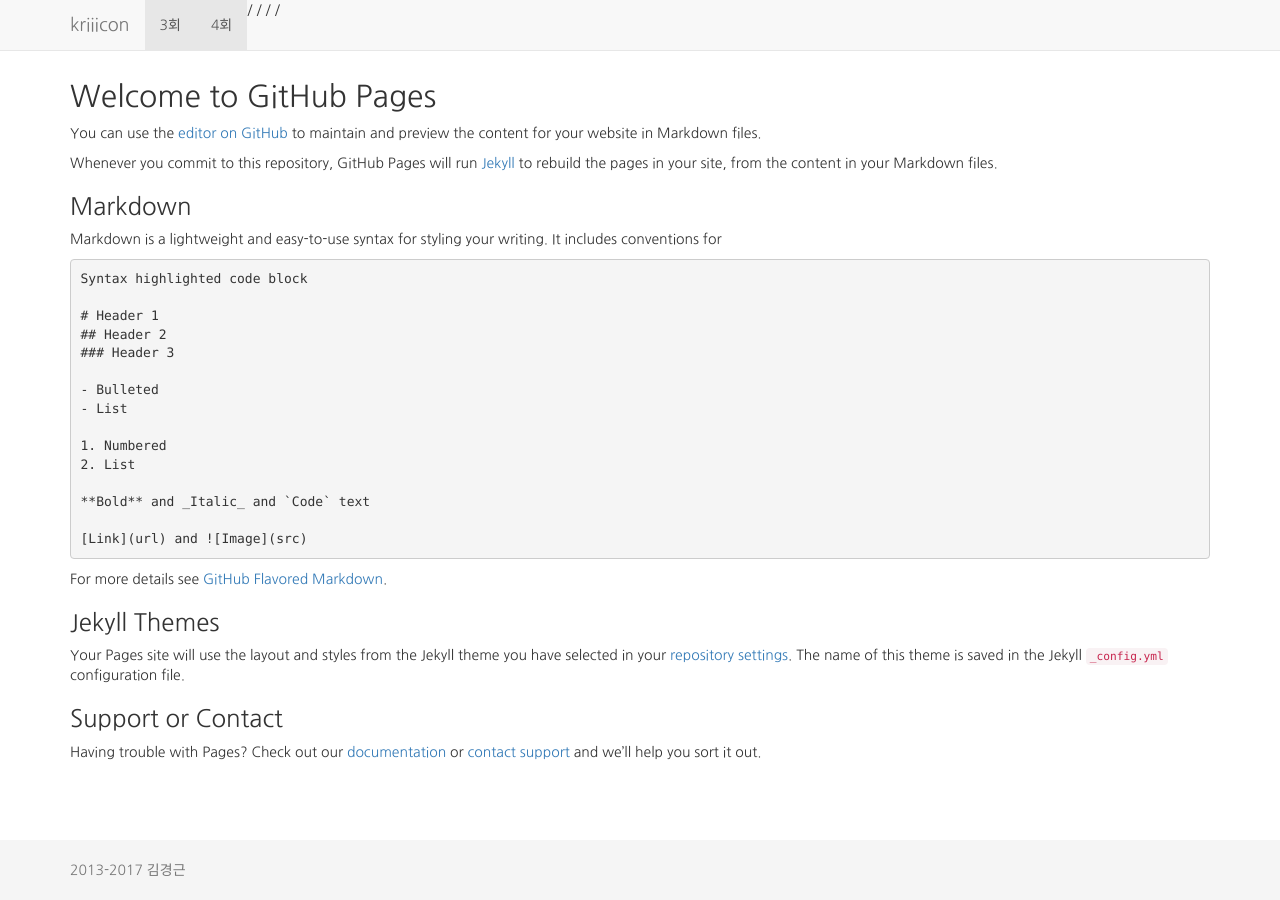
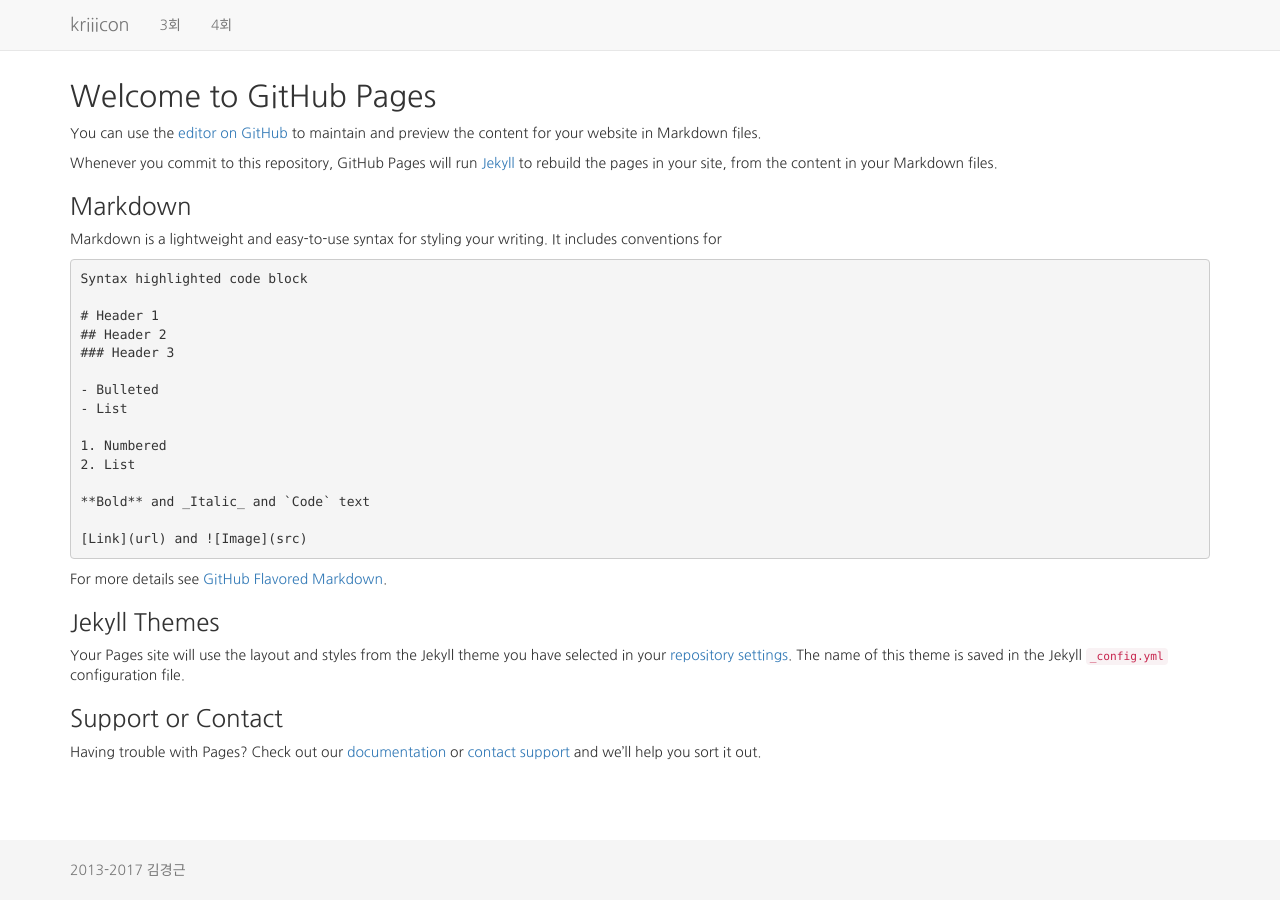
Before and after one commit to ojuz/kriiicon, a Jekyll site: the page built from index.md, in a window 1280 px wide. Built offline with Jekyll 4.4.1, drawn with Linux system fonts in a browser that asks for light colours; nearby versions of some CDN libraries; our own code applies the rules of GitHub Pages for plain Markdown files.

Commit message:
entry link & append

```diff
--- a/_layouts/default.html
+++ b/_layouts/default.html
@@ -46,12 +46,10 @@
           <ul class="nav navbar-nav">
             {% assign entries = "3|4" | split:"|" %}
             {% for entry in entries %}
-            {{ page.url }}
-            {{ "/" + entry }}
-            {% if page.url == "/" + entry %}
+            {% if page.url == ("/"|append: entry) %}
               <li class="active"><a>{{ entry }}회</a></li>
             {% else %}
-              <li><a href="/{{ entry }} ">{{ entry }}회</a></li>
+              <li><a href="/{{ entry }}">{{ entry }}회</a></li>
             {% endif %}
             {% endfor %}
           </ul>
```
